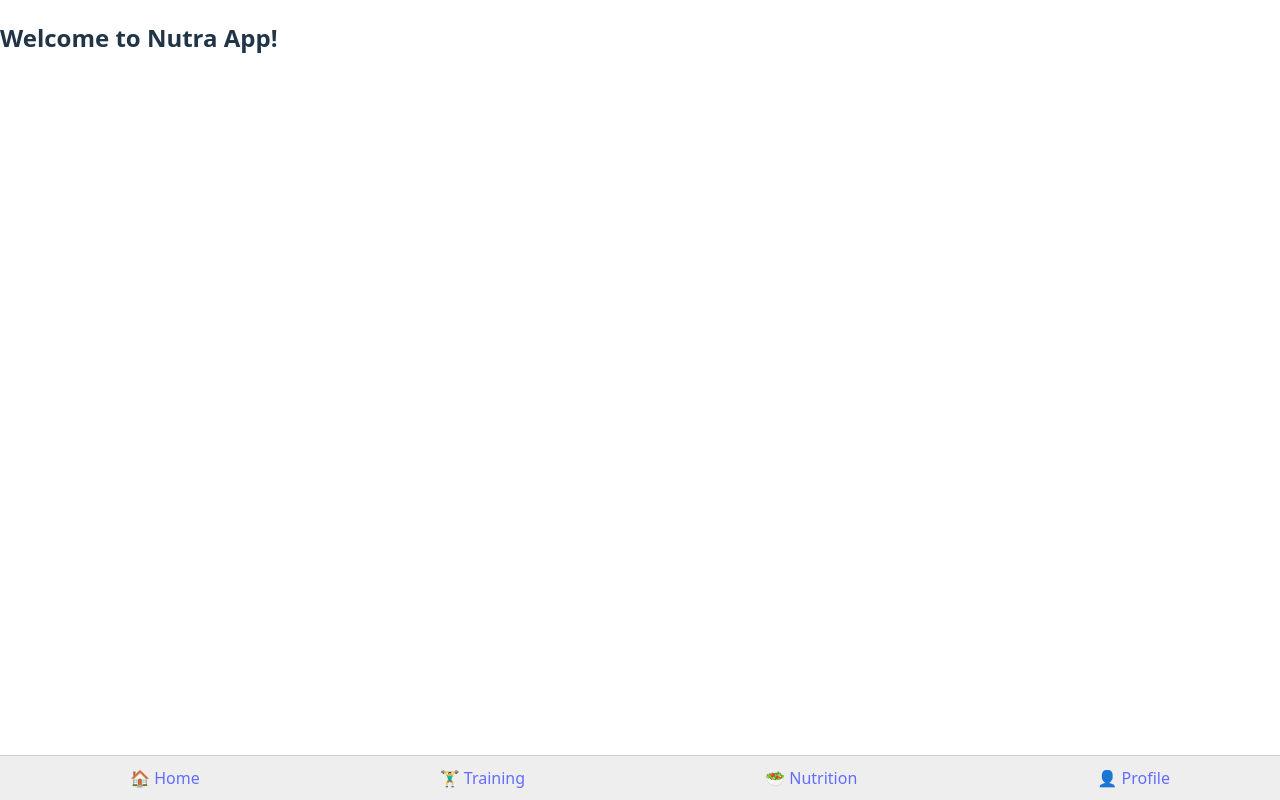
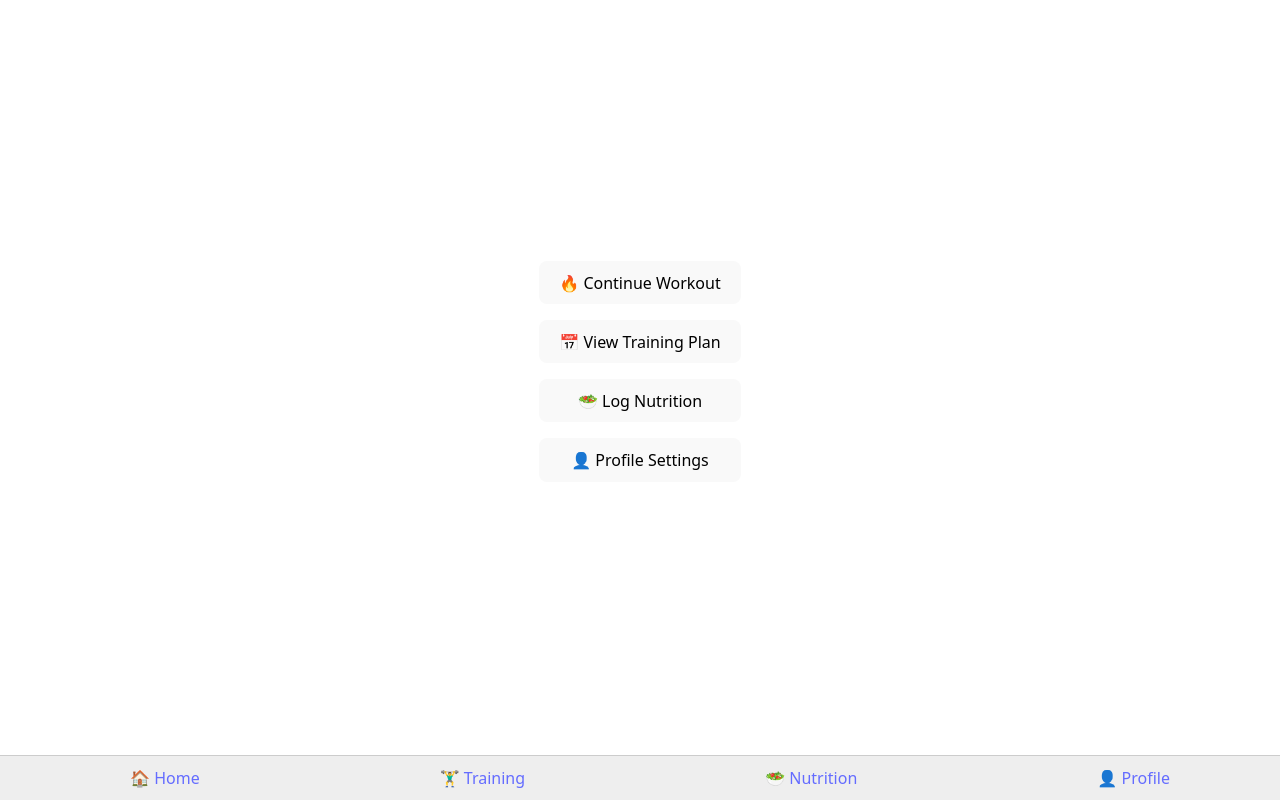
Before and after one commit to PavelJordanov/fitness-app-frontend, a React (Vite) app: page / in a window 1280 px wide. Built offline with nearby package versions, Linux system fonts and the light colour scheme.

Commit message:
Updated the Home Page

```diff
--- a/src/pages/Home.jsx
+++ b/src/pages/Home.jsx
@@ -1,3 +1,27 @@
-export default function Home() {
-    return <h2>Welcome to Nutra App!</h2>;
-}
+import { useNavigate } from "react-router-dom";
+export default function UserProgram() {
+    const navigate = useNavigate();
+
+    return (
+      <div style={{
+        padding: '2rem',
+        color: 'white',
+        display: 'flex',
+        flexDirection: 'column',
+        alignItems: 'center',
+        textAlign: 'center',
+        gap: '1.5rem'
+      }}>
+        <h1>Welcome to the Nutra App</h1>
+
+        <p>Your personalized fitness and nutrition hub.</p>
+
+        <div style={{ display: 'flex', flexDirection: 'column', gap: '1rem' }}>
+            <button onClick={() => navigate('/phases/1')}>🔥 Continue Workout</button>
+            <button onClick={() => navigate('/training')}>📅 View Training Plan</button>
+            <button onClick={() => navigate('/nutrition')}>🥗 Log Nutrition</button>
+            <button onClick={() => navigate('/profile')}>👤 Profile Settings</button>
+        </div>
+      </div>
+    );
+  }
```
